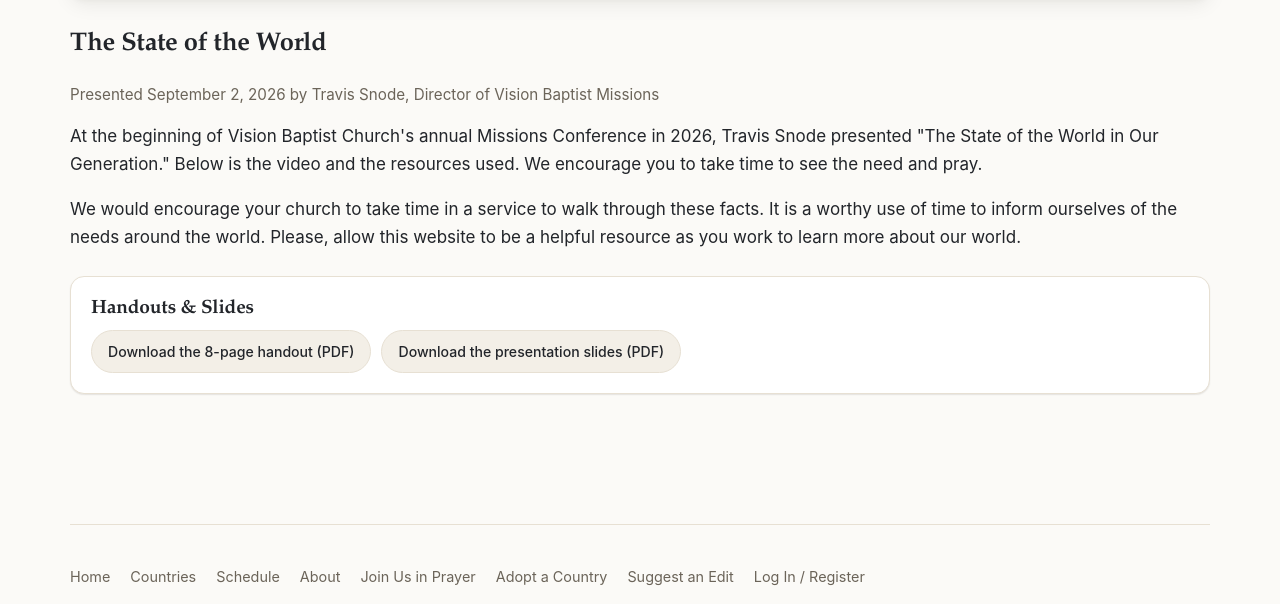
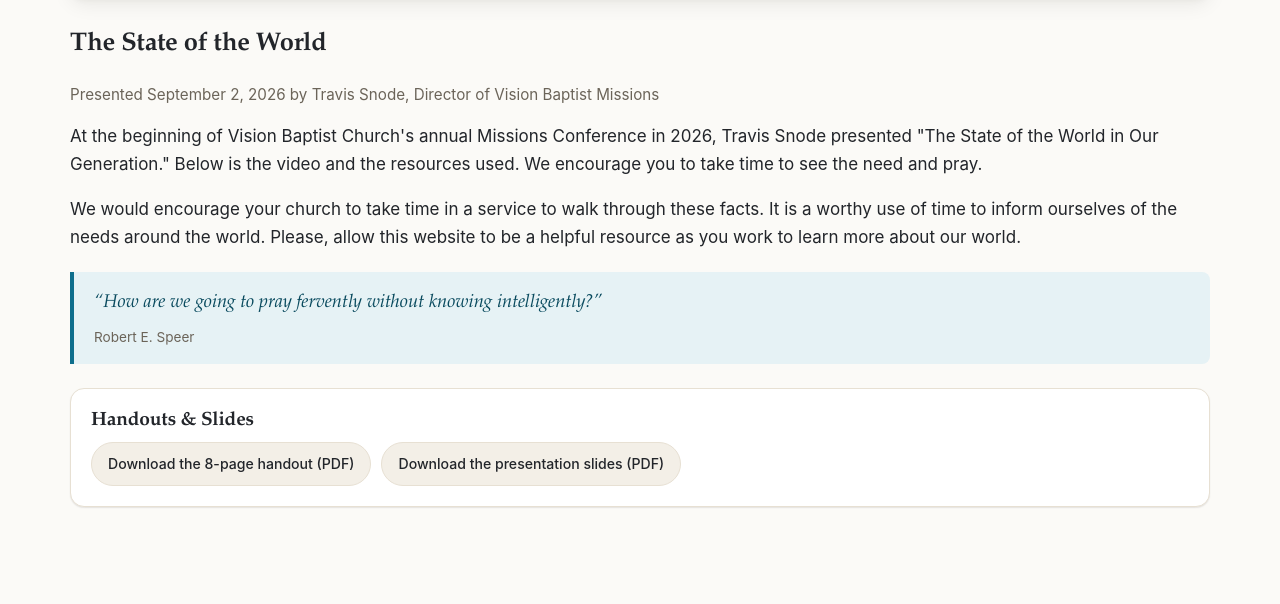
Before and after one commit to trentcornwell/TheCountryoftheWeek, a WordPress theme: template theme/country-week/templates/resources/state-of-the-world.php in a window 1280 px wide. Shown: the part 804-1408 px from the top of the page. Run offline with PHP 8.4 and a stand-in for WordPress, Linux system fonts and the light colour scheme; the site name, menu and one post (Sample post) are stand-ins, and other content is empty.

Commit message:
chore(resources): add Robert Speer quote to resource page (#15)
By explicit request. Wording as given directly by the site owner —
searched Speer's two major published works (Prayer and Missions, 1899;
Missionary Principles and Practice) and several missions-quote
compilation sites without finding a matching passage, so this is not
independently verified against a primary source, only against the
site owner's own recollection.

Co-authored-by: Claude Sonnet 5 <noreply@anthropic.com>

```diff
--- a/theme/country-week/style.css
+++ b/theme/country-week/style.css
@@ -1440,6 +1440,30 @@ button {
     margin-top: 14px;
 }
 
+.resource-page__quote {
+    border-left: 4px solid var(--cw-color-accent);
+    background: var(--cw-color-accent-tint);
+    border-radius: 0 var(--cw-radius-sm) var(--cw-radius-sm) 0;
+    padding: 16px 20px;
+    margin: 20px 0 0;
+}
+
+.resource-page__quote p {
+    font-family: var(--cw-font-heading);
+    font-size: 1.15rem;
+    font-style: italic;
+    color: var(--cw-color-accent-dark);
+    margin: 0;
+}
+
+.resource-page__quote cite {
+    display: block;
+    margin-top: 8px;
+    font-size: 0.85rem;
+    font-style: normal;
+    color: var(--cw-color-text-muted);
+}
+
 .resource-page__video {
     position: relative;
     width: 100%;
--- a/theme/country-week/templates/resources/state-of-the-world.php
+++ b/theme/country-week/templates/resources/state-of-the-world.php
@@ -50,6 +50,10 @@ get_header();
                 );
                 ?>
             </p>
+            <blockquote class="resource-page__quote">
+                <p>&ldquo;<?php esc_html_e('How are we going to pray fervently without knowing intelligently?', 'country-week'); ?>&rdquo;</p>
+                <cite><?php esc_html_e('Robert E. Speer', 'country-week'); ?></cite>
+            </blockquote>
         </header>
 
         <section class="resource-page__downloads" aria-labelledby="resource-downloads-heading">
```
